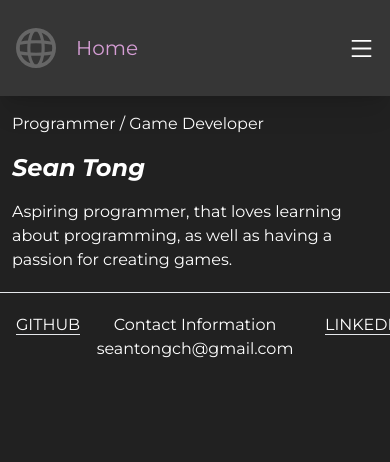
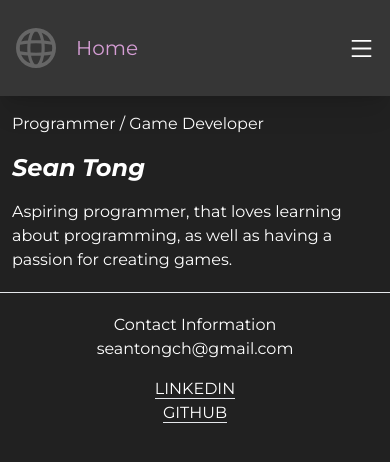
Before and after one commit to Snippin/Portfolio, a Next.js app: page / in a window 390 px wide. Shown: the top 462 px of the page. Built offline with nearby package versions, Linux system fonts and the light colour scheme.

Commit message:
Update `Footer` to be responsive on smaller screens

```diff
--- a/src/components/Footer.jsx
+++ b/src/components/Footer.jsx
@@ -3,24 +3,28 @@ import Link from "next/link";
 const Footer = () =>
 {
   return (
-    <footer className="flex border-t mx-auto my-5 pt-5">
-      <div className="w-1/6 pl-4">
-        <Link href="https://github.com/Snippin" target="_blank"
-          className="cursor-pointer border-b">
-          GITHUB
-        </Link>
-      </div>
-
-      <div className="w-2/3 px-4 justify-items-center">
+    <footer className="border-t mx-auto my-5 pt-5 sm:flex">
+      <div className=" px-4 justify-items-center sm:w-5/6">
         <p>Contact Information</p>
         <p>seantongch@gmail.com</p>
       </div>
 
-      <div className="w-1/6 pr-4">
-        <Link href="http://linkedin.com/in/sean-tong-ch/" target="_blank"
-          className="cursor-pointer border-b">
-          LINKEDIN
-        </Link>
+      <div className="px-4 mt-4 justify-items-center
+        sm:w-1/6 sm:px-0 sm:pr-4 sm:justify-items-end sm:mt-0">
+        <div>
+          <Link href="http://linkedin.com/in/sean-tong-ch/" target="_blank"
+            className="cursor-pointer border-b">
+            LINKEDIN
+          </Link>
+        </div>
+
+        <div>
+          <Link href="https://github.com/Snippin" target="_blank"
+            className="cursor-pointer border-b">
+            GITHUB
+          </Link>
+        </div>
+
       </div>
     </footer >
   );
```
